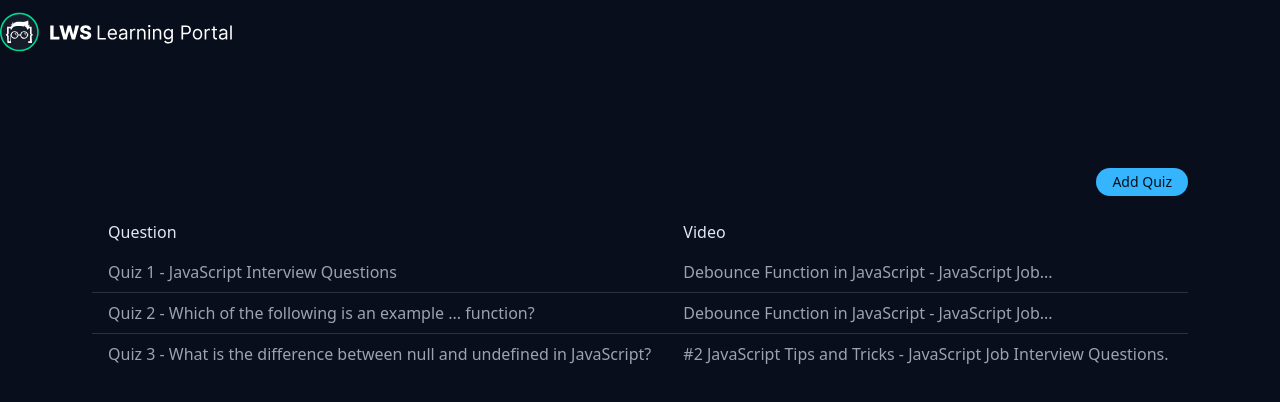
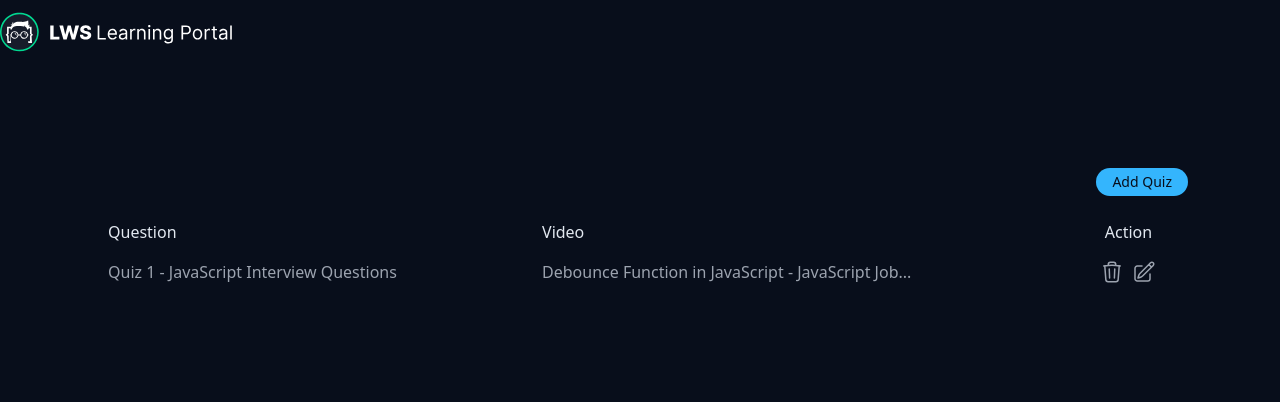
Before and after one commit to numangit/edtech-platform, a React (Create React App) app: page /admin/quizzes in a window 1280 px wide. Shown: the top 402 px of the page. Built offline with nearby package versions, Linux system fonts and the light colour scheme.

Commit message:
quiz component added

```diff
--- /dev/null
+++ b/src/component/admin/quiz/QuizRow.js
@@ -0,0 +1,23 @@
+const QuizRow = () => {
+    return (
+        <tr>
+            <td className="table-td">Quiz 1 - JavaScript Interview Questions</td>
+            <td className="table-td">Debounce Function in JavaScript - JavaScript Job...</td>
+            <td className="table-td flex gap-x-2 justify-center">
+                <svg fill="none" viewBox="0 0 24 24" strokeWidth="1.5" stroke="currentColor"
+                    className="w-6 h-6 hover:text-red-500 cursor-pointer transition-all">
+                    <path strokeLinecap="round" strokeLinejoin="round"
+                        d="M14.74 9l-.346 9m-4.788 0L9.26 9m9.968-3.21c.342.052.682.107 1.022.166m-1.022-.165L18.16 19.673a2.25 2.25 0 01-2.244 2.077H8.084a2.25 2.25 0 01-2.244-2.077L4.772 5.79m14.456 0a48.108 48.108 0 00-3.478-.397m-12 .562c.34-.059.68-.114 1.022-.165m0 0a48.11 48.11 0 013.478-.397m7.5 0v-.916c0-1.18-.91-2.164-2.09-2.201a51.964 51.964 0 00-3.32 0c-1.18.037-2.09 1.022-2.09 2.201v.916m7.5 0a48.667 48.667 0 00-7.5 0" />
+                </svg>
+                <svg fill="none" viewBox="0 0 24 24" strokeWidth="1.5" stroke="currentColor"
+                    className="w-6 h-6 hover:text-blue-500 cursor-pointer transition-all">
+                    <path strokeLinecap="round" strokeLinejoin="round"
+                        d="M16.862 4.487l1.687-1.688a1.875 1.875 0 112.652 2.652L10.582 16.07a4.5 4.5 0 01-1.897 1.13L6 18l.8-2.685a4.5 4.5 0 011.13-1.897l8.932-8.931zm0 0L19.5 7.125M18 14v4.75A2.25 2.25 0 0115.75 21H5.25A2.25 2.25 0 013 18.75V8.25A2.25 2.25 0 015.25 6H10" />
+                </svg>
+
+            </td>
+        </tr>
+    );
+};
+
+export default QuizRow;
--- /dev/null
+++ b/src/component/admin/quiz/QuizTable.js
@@ -0,0 +1,23 @@
+import QuizRow from "./QuizRow";
+
+const QuizTable = () => {
+    return (
+        <div className="overflow-x-auto mt-4">
+            <table className="divide-y-1 text-base divide-gray-600 w-full">
+                <thead>
+                    <tr>
+                        <th className="table-th">Question</th>
+                        <th className="table-th">Video</th>
+                        <th className="table-th justify-center">Action</th>
+                    </tr>
+                </thead>
+
+                <tbody className="divide-y divide-slate-600/50">
+                    <QuizRow />
+                </tbody>
+            </table>
+        </div>
+    );
+};
+
+export default QuizTable;
--- a/src/pages/admin/AdminQuiz.js
+++ b/src/pages/admin/AdminQuiz.js
@@ -1,3 +1,5 @@
+import QuizTable from "../../component/admin/quiz/QuizTable";
+
 const AdminQuiz = () => {
     return (
         <section className="py-6 bg-primary">
@@ -6,73 +8,7 @@ const AdminQuiz = () => {
                     <div className="w-full flex">
                         <button className="btn ml-auto">Add Quiz</button>
                     </div>
-                    <div className="overflow-x-auto mt-4">
-                        <table className="divide-y-1 text-base divide-gray-600 w-full">
-                            <thead>
-                                <tr>
-                                    <th className="table-th">Question</th>
-                                    <th className="table-th">Video</th>
-                                    <th className="table-th justify-center">Action</th>
-                                </tr>
-                            </thead>
-
-                            <tbody className="divide-y divide-slate-600/50">
-                                <tr>
-                                    <td className="table-td">Quiz 1 - JavaScript Interview Questions</td>
-                                    <td className="table-td">Debounce Function in JavaScript - JavaScript Job...</td>
-                                    <td className="table-td flex gap-x-2 justify-center">
-                                        <svg fill="none" viewBox="0 0 24 24" strokeWidth="1.5" stroke="currentColor"
-                                            className="w-6 h-6 hover:text-red-500 cursor-pointer transition-all">
-                                            <path strokeLinecap="round" strokeLinejoin="round"
-                                                d="M14.74 9l-.346 9m-4.788 0L9.26 9m9.968-3.21c.342.052.682.107 1.022.166m-1.022-.165L18.16 19.673a2.25 2.25 0 01-2.244 2.077H8.084a2.25 2.25 0 01-2.244-2.077L4.772 5.79m14.456 0a48.108 48.108 0 00-3.478-.397m-12 .562c.34-.059.68-.114 1.022-.165m0 0a48.11 48.11 0 013.478-.397m7.5 0v-.916c0-1.18-.91-2.164-2.09-2.201a51.964 51.964 0 00-3.32 0c-1.18.037-2.09 1.022-2.09 2.201v.916m7.5 0a48.667 48.667 0 00-7.5 0" />
-                                        </svg>
-                                        <svg fill="none" viewBox="0 0 24 24" strokeWidth="1.5" stroke="currentColor"
-                                            className="w-6 h-6 hover:text-blue-500 cursor-pointer transition-all">
-                                            <path strokeLinecap="round" strokeLinejoin="round"
-                                                d="M16.862 4.487l1.687-1.688a1.875 1.875 0 112.652 2.652L10.582 16.07a4.5 4.5 0 01-1.897 1.13L6 18l.8-2.685a4.5 4.5 0 011.13-1.897l8.932-8.931zm0 0L19.5 7.125M18 14v4.75A2.25 2.25 0 0115.75 21H5.25A2.25 2.25 0 013 18.75V8.25A2.25 2.25 0 015.25 6H10" />
-                                        </svg>
-
-                                    </td>
-                                </tr>
-                                <tr>
-                                    <td className="table-td">Quiz 2 - Which of the following is an example ... function?</td>
-                                    <td className="table-td">Debounce Function in JavaScript - JavaScript Job...</td>
-                                    <td className="table-td flex gap-x-2 justify-center">
-                                        <svg fill="none" viewBox="0 0 24 24" strokeWidth="1.5" stroke="currentColor"
-                                            className="w-6 h-6 hover:text-red-500 cursor-pointer transition-all">
-                                            <path strokeLinecap="round" strokeLinejoin="round"
-                                                d="M14.74 9l-.346 9m-4.788 0L9.26 9m9.968-3.21c.342.052.682.107 1.022.166m-1.022-.165L18.16 19.673a2.25 2.25 0 01-2.244 2.077H8.084a2.25 2.25 0 01-2.244-2.077L4.772 5.79m14.456 0a48.108 48.108 0 00-3.478-.397m-12 .562c.34-.059.68-.114 1.022-.165m0 0a48.11 48.11 0 013.478-.397m7.5 0v-.916c0-1.18-.91-2.164-2.09-2.201a51.964 51.964 0 00-3.32 0c-1.18.037-2.09 1.022-2.09 2.201v.916m7.5 0a48.667 48.667 0 00-7.5 0" />
-                                        </svg>
-                                        <svg fill="none" viewBox="0 0 24 24" strokeWidth="1.5" stroke="currentColor"
-                                            className="w-6 h-6 hover:text-blue-500 cursor-pointer transition-all">
-                                            <path strokeLinecap="round" strokeLinejoin="round"
-                                                d="M16.862 4.487l1.687-1.688a1.875 1.875 0 112.652 2.652L10.582 16.07a4.5 4.5 0 01-1.897 1.13L6 18l.8-2.685a4.5 4.5 0 011.13-1.897l8.932-8.931zm0 0L19.5 7.125M18 14v4.75A2.25 2.25 0 0115.75 21H5.25A2.25 2.25 0 013 18.75V8.25A2.25 2.25 0 015.25 6H10" />
-                                        </svg>
-
-                                    </td>
-                                </tr>
-                                <tr>
-                                    <td className="table-td">Quiz 3 - What is the difference between null and undefined in
-                                        JavaScript?</td>
-                                    <td className="table-td">#2 JavaScript Tips and Tricks - JavaScript Job Interview Questions.
-                                    </td>
-                                    <td className="table-td flex gap-x-2 justify-center">
-                                        <svg fill="none" viewBox="0 0 24 24" strokeWidth="1.5" stroke="currentColor"
-                                            className="w-6 h-6 hover:text-red-500 cursor-pointer transition-all">
-                                            <path strokeLinecap="round" strokeLinejoin="round"
-                                                d="M14.74 9l-.346 9m-4.788 0L9.26 9m9.968-3.21c.342.052.682.107 1.022.166m-1.022-.165L18.16 19.673a2.25 2.25 0 01-2.244 2.077H8.084a2.25 2.25 0 01-2.244-2.077L4.772 5.79m14.456 0a48.108 48.108 0 00-3.478-.397m-12 .562c.34-.059.68-.114 1.022-.165m0 0a48.11 48.11 0 013.478-.397m7.5 0v-.916c0-1.18-.91-2.164-2.09-2.201a51.964 51.964 0 00-3.32 0c-1.18.037-2.09 1.022-2.09 2.201v.916m7.5 0a48.667 48.667 0 00-7.5 0" />
-                                        </svg>
-                                        <svg fill="none" viewBox="0 0 24 24" strokeWidth="1.5" stroke="currentColor"
-                                            className="w-6 h-6 hover:text-blue-500 cursor-pointer transition-all">
-                                            <path strokeLinecap="round" strokeLinejoin="round"
-                                                d="M16.862 4.487l1.687-1.688a1.875 1.875 0 112.652 2.652L10.582 16.07a4.5 4.5 0 01-1.897 1.13L6 18l.8-2.685a4.5 4.5 0 011.13-1.897l8.932-8.931zm0 0L19.5 7.125M18 14v4.75A2.25 2.25 0 0115.75 21H5.25A2.25 2.25 0 013 18.75V8.25A2.25 2.25 0 015.25 6H10" />
-                                        </svg>
-
-                                    </td>
-                                </tr>
-                            </tbody>
-                        </table>
-                    </div>
+                    <QuizTable />
                 </div>
             </div>
         </section>
```
